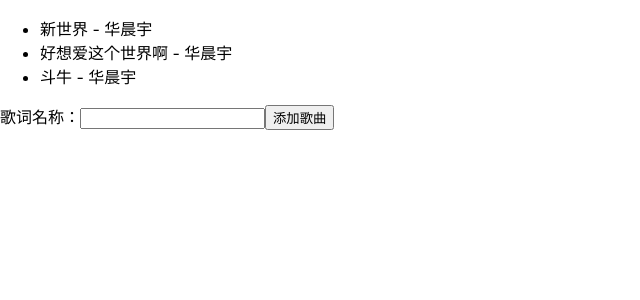
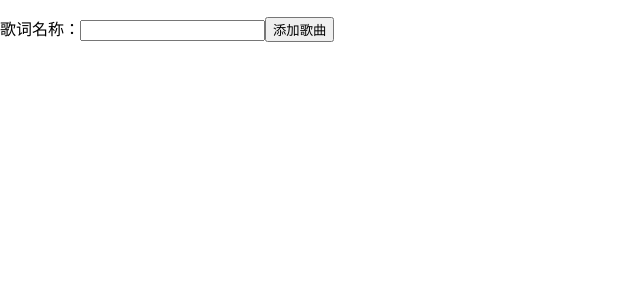
Before and after one commit to OUDUIDUI/react_redux_study, a React (Create React App) app: page / in a window 1280 px wide. Shown: the top 300 px of the page, without its empty margins (0-640 px from the left). Built offline with nearby package versions, Linux system fonts and the light colour scheme.

Commit message:
lesson25

```diff
--- a/src/contexts/SongContext.js
+++ b/src/contexts/SongContext.js
@@ -1,14 +1,17 @@
-import React , { createContext ,useReducer } from "react";
+import React , { createContext ,useReducer,useEffect } from "react";
 import {SongReducer} from "../reducers/SongReducer";
 
 export const SongContext = createContext();
 
 const SongContextProvider = (props) => {
-    const [songs,dispath] = useReducer(SongReducer,[
-        {title: '新世界 - 华晨宇', id: 1},
-        {title: '好想爱这个世界啊 - 华晨宇', id: 2},
-        {title: '斗牛 - 华晨宇', id: 3},
-    ]);
+    const [songs,dispath] = useReducer(SongReducer,[],()=>{
+        const res = localStorage.getItem('songs');
+        return res ? JSON.parse(res) : [];
+    });
+
+    useEffect(() =>{
+        localStorage.setItem('songs',JSON.stringify(songs));
+    },[songs])
 
     return (
         <SongContext.Provider value={{songs,dispath}}>
```
Also changed, not shown: 2 other files (tests, documents, lock files or other folders).
